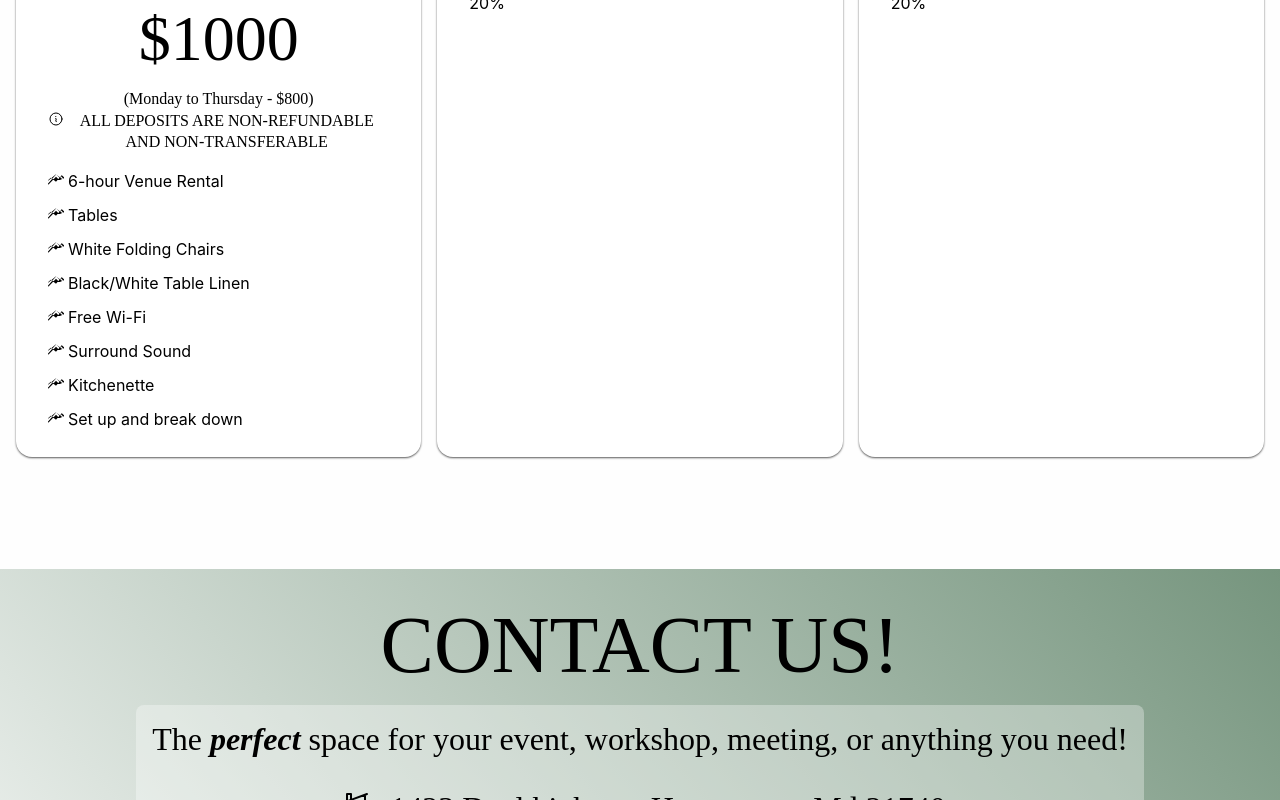
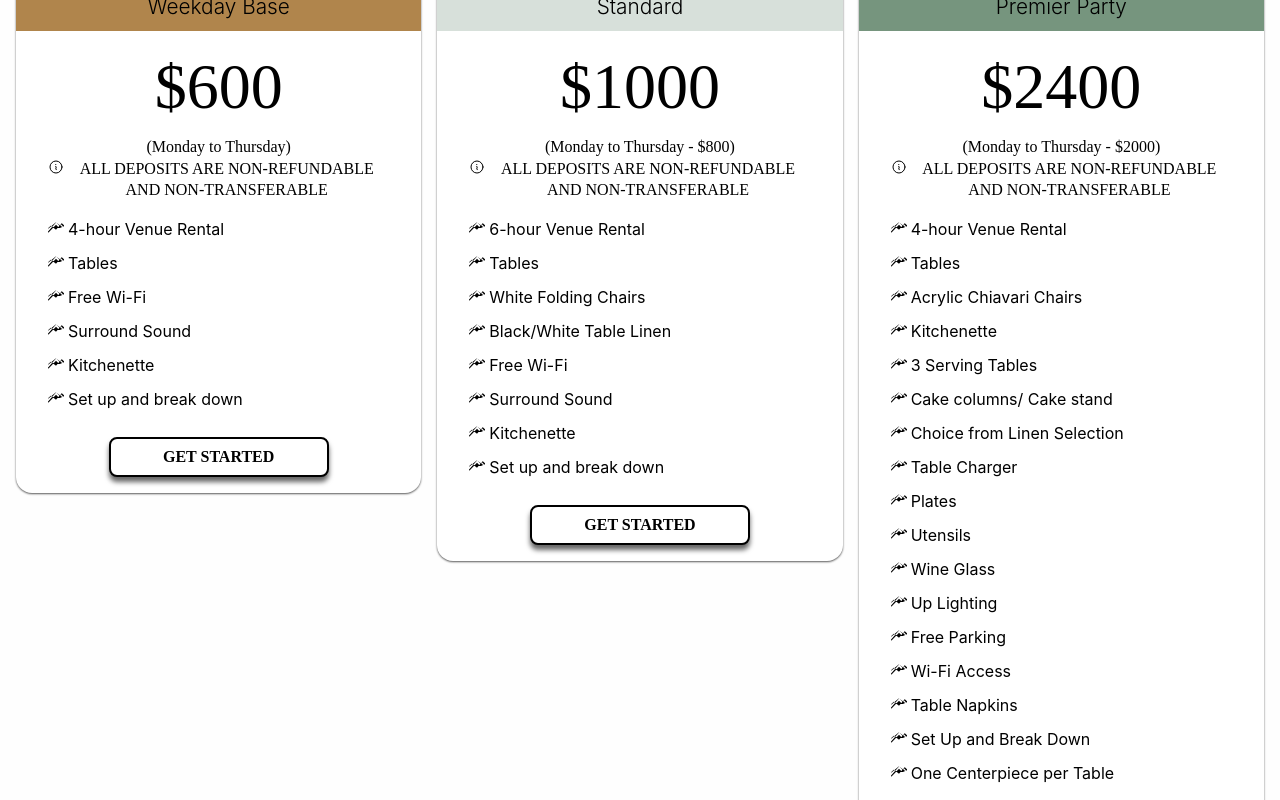
Before and after one commit to franKay-01/leap_event_center_new, a React (Create React App) app: page / in a window 1280 px wide. Shown: the part 2280-3080 px from the top of the page. Built offline with nearby package versions, Linux system fonts and the light colour scheme.

Commit message:
feat: addding packages to site

```diff
--- a/src/App.js
+++ b/src/App.js
@@ -82,7 +82,7 @@ function App() {
           </div>
         </div>
         <div className='container flex flex-col justidy-center items-center'>
-          <h1 className='mission-header'>Leap Events Center Event Packages</h1>
+          <h1 className='mission-header mt-4 lg:mt-12 md:mt-12'>Leap Events Center Event Packages</h1>
           <h1 className='package-info mt-4'>
             Please note that prices and availability are subject to change.<br></br>Contact us for detailed information and customization options.
           </h1>
@@ -91,8 +91,36 @@ function App() {
 
         </div>
         <div className='container grid grid-cols-1 lg:grid-cols-3 md:grid-cols-3 gap-4'>
-
-          <div className='relative package-card'>
+          <div className='relative package-card flex flex-col justify-center items-center'>
+            <div className='absolute top-0 mid-card package-card-t'>
+              Weekday Base
+            </div>
+            <div className='card-content'>
+              <h1 className='package-price'>
+                $600
+              </h1>
+              <h1 className='package-day-desc'>
+                (Monday to Thursday)
+              </h1>
+              <div className='flex flex-row'>
+                <img src={InfoSvg} className="w-4 h-4"/>
+                <h1 className='package-subs'>ALL DEPOSITS ARE NON-REFUNDABLE AND NON-TRANSFERABLE</h1>
+              </div>
+              <ul class="styled-list mt-4">
+                <li>4-hour Venue Rental</li>
+                <li>Tables</li>
+                <li>Free Wi-Fi</li>
+                <li>Surround Sound</li>
+                <li>Kitchenette</li>
+                <li>Set up and break down</li>
+              </ul>
+            </div>
+            <a target="_blank" rel="noreferrer"
+              href='https://www.honeybook.com/widget/leap_events_center_248783/cf_id/63ebc138023d46037ada647f' className='button-main button-main-alt-3 cursor-pointer'>
+              <h1 className='button-text button-text-alt'>get started</h1>
+            </a>
+          </div>
+          <div className='relative package-card flex flex-col justify-center items-center'>
             <div className='absolute top-0 chp-card package-card-t'>
               Standard
             </div>
@@ -118,25 +146,52 @@ function App() {
                 <li>Set up and break down</li>
               </ul>
             </div>
-
+            <a target="_blank" rel="noreferrer"
+              href='https://www.honeybook.com/widget/leap_events_center_248783/cf_id/63ebc138023d46037ada647f' className='button-main button-main-alt-3 cursor-pointer'>
+              <h1 className='button-text button-text-alt'>get started</h1>
+            </a>
           </div>
-          <div className='relative package-card'>
-            <div className='absolute top-0 mid-card package-card-t'>
-              Weekday Base
-            </div>
-            <div className='card-content'>
-              <h1>20%</h1>
-            </div>
-
-          </div>
-          <div className='relative package-card'>
+          <div className='relative package-card flex flex-col justify-center items-center'>
             <div className='absolute top-0 high-card package-card-t'>
               Premier Party
             </div>
             <div className='card-content'>
-              <h1>20%</h1>
+              <h1 className='package-price'>
+                $2400
+              </h1>
+              <h1 className='package-day-desc'>
+                (Monday to Thursday - $2000)
+              </h1>
+              <div className='flex flex-row'>
+                <img src={InfoSvg} className="w-4 h-4"/>
+                <h1 className='package-subs'>ALL DEPOSITS ARE NON-REFUNDABLE AND NON-TRANSFERABLE</h1>
+              </div>
+              <ul class="styled-list mt-4">
+                <li>4-hour Venue Rental</li>
+                <li>Tables</li>
+                <li>Acrylic Chiavari Chairs</li>
+                <li>Kitchenette</li>
+                <li>3 Serving Tables</li>
+                <li>Cake columns/ Cake stand</li>
+                <li>Choice from Linen Selection</li>
+                <li>Table Charger</li>
+                <li>Plates</li>
+                <li>Utensils</li>
+                <li>Wine Glass</li>
+                <li>Up Lighting</li>
+                <li>Free Parking</li>
+                <li>Wi-Fi Access</li>
+                <li>Table Napkins</li>
+                <li>Set Up and Break Down</li>
+                <li>One Centerpiece per Table</li>
+                <li>Audio Visual Package (Surround Sound/Projector)</li>
+                <li>Set up and break down</li>
+              </ul>
             </div>
-
+            <a target="_blank" rel="noreferrer"
+              href='https://www.honeybook.com/widget/leap_events_center_248783/cf_id/63ebc138023d46037ada647f' className='button-main button-main-alt-3 cursor-pointer'>
+              <h1 className='button-text button-text-alt'>get started</h1>
+            </a>
           </div>
         </div>
         <div class="contact-h contact-us-gradient mt-12 lg:mt-24 md:mt-24">
--- a/src/index.css
+++ b/src/index.css
@@ -275,6 +275,14 @@ div.nav-card {
 .button-main-alt-1{
   border: 2px solid black;
   background: #76957e !important;
+  box-shadow: 0px 5px 5px 0px rgb(0 0 0 / 60%);
+}
+
+.button-main-alt-3{
+  height: 2.5rem !important;
+  margin-bottom: 1rem;
+  background: #fff !important;
+  border: 2px solid #000000 !important;
   box-shadow: 0px 5px 5px 0px rgb(0 0 0 / 60%);
 }
 
@@ -592,11 +600,10 @@ div.nav-card {
 }
 
 .package-card{
+  height: fit-content;
   background: #fff;
   border-radius: 1rem;
-  /* box-shadow: 0px 5px 5px 0px #161616c9; */
   transition: box-shadow 0.3s, transform 0.3s;
-  /* Set initial box shadow to create the illusion of a raised card */
   box-shadow: 0px 1px 3px rgba(0, 0, 0, 0.1), 0px 1px 2px rgba(0, 0, 0, 0.587);
 }
 
```
